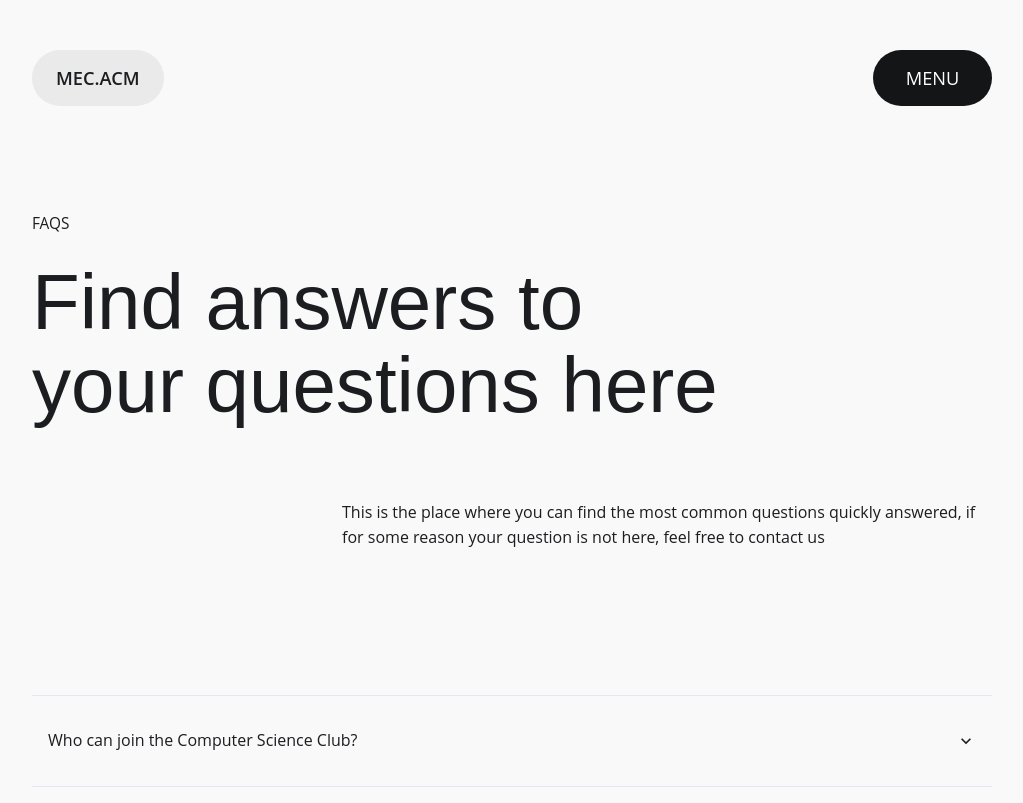
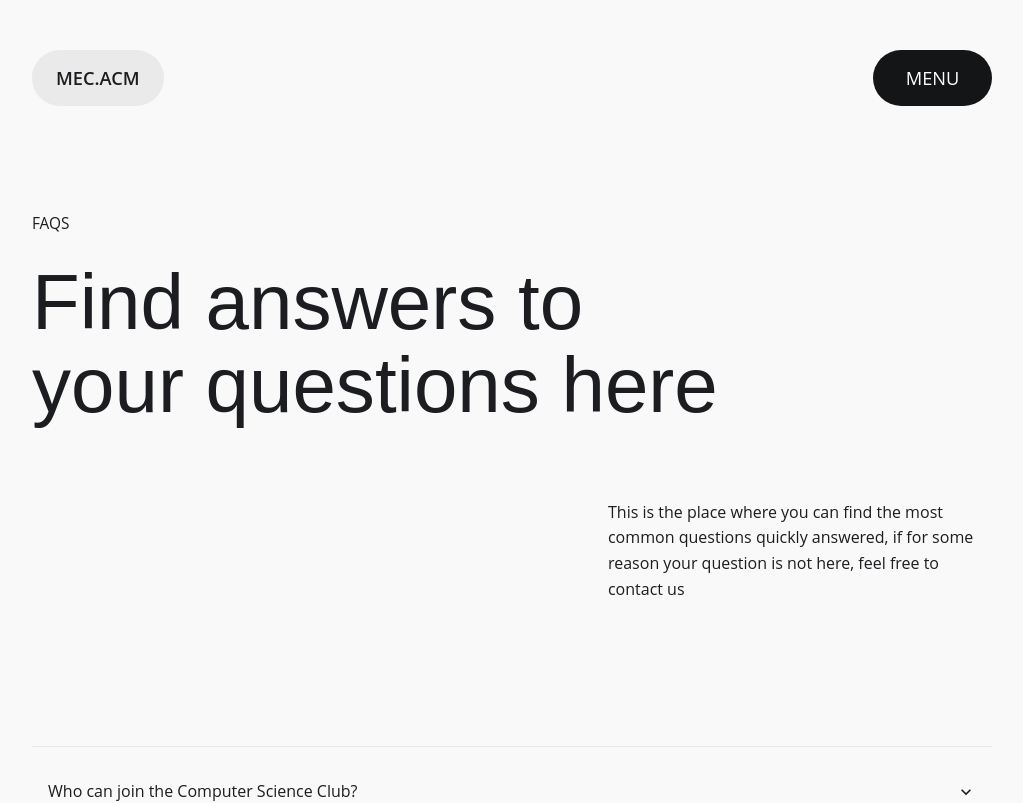
Before and after one commit to JaleelB/mec-acm, a Next.js app: page /faqs in a window 1280 px wide. Shown: the top 803 px of the page, without its empty margins (128-1151 px from the left). Built offline with nearby package versions, Linux system fonts and the light colour scheme.

Commit message:
update sizing of description

```diff
--- a/pages/faqs.jsx
+++ b/pages/faqs.jsx
@@ -66,7 +66,7 @@ const FAQs = () => {
 
                 <Text
                     my={{base: '2rem', lgTablet: '3.5rem', mdDesktop: '4.5rem', xlDesktop: '6rem'}}
-                    maxW="650px"  ml="auto"
+                    maxW="650px"  ml="auto" w={{sm: '90', md: '50%', lgTablet: '60%', lg: '40%'}}
                 >
                     This is the place where you can find the most common questions quickly answered,
                     if for some reason your question is not here, feel free to <Link href="/contact">contact us</Link>
```
